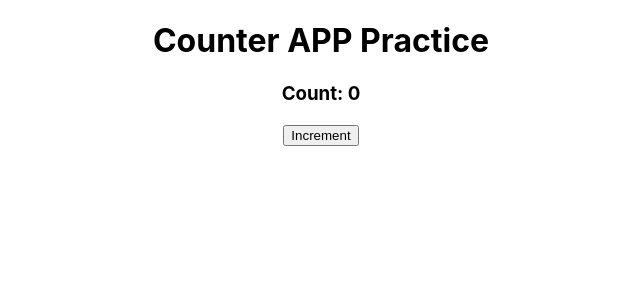
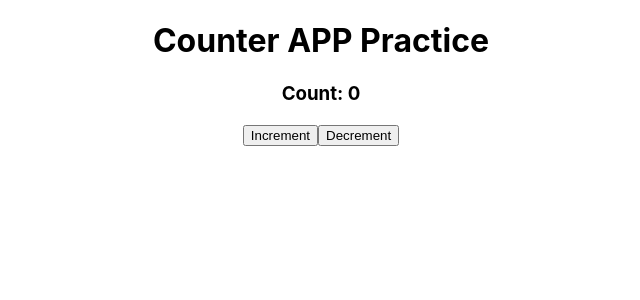
Before and after one commit to anwar-7/redux-toolkit-learning-on-react-using-redux-toolkit-practice, a React (Create React App) app: page / in a window 1280 px wide. Shown: the top 300 px of the page, without its empty margins (319-959 px from the left). Built offline with nearby package versions, Linux system fonts and the light colour scheme.

Commit message:
make a decrement function for decrement count

```diff
--- a/src/features/counter/CounterView.js
+++ b/src/features/counter/CounterView.js
@@ -1,6 +1,6 @@
 import React from 'react';
 import { useDispatch, useSelector } from 'react-redux';
-import { increment } from './counterSlice';
+import { decrement, increment } from './counterSlice';
 
 const CounterView = () => {
   const count = useSelector((state) => state.counter.count);
@@ -17,6 +17,14 @@ const CounterView = () => {
       >
         Increment
       </button>
+
+      <button
+        onClick={() => {
+          dispatch(decrement());
+        }}
+      >
+        Decrement
+      </button>
     </div>
   );
 };
```
